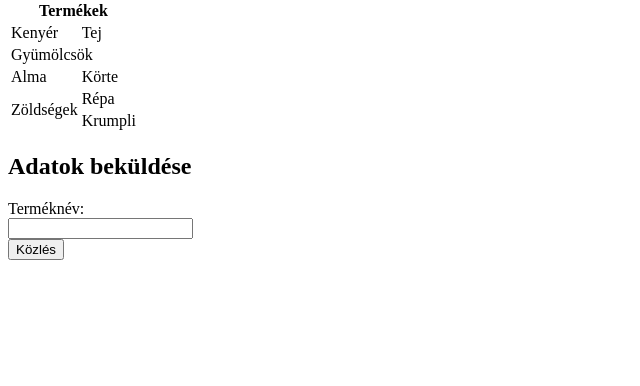
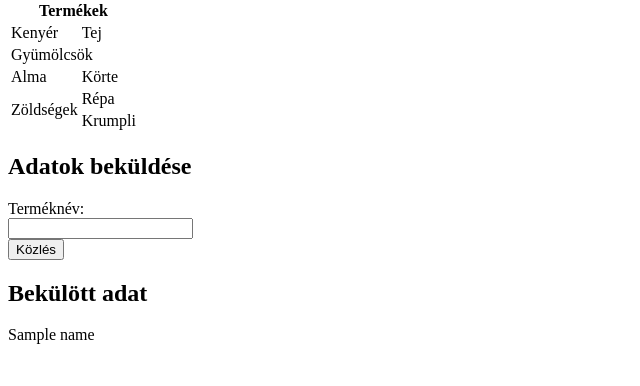
Before and after one commit to TothMarcel05/24_10_08_Toth_Marcel_Daniel_Note, a Flask app: template templates/index.html in a window 1280 px wide. Shown: the part 276-662 px from the top of the page, without its empty margins (0-640 px from the left). Run offline with Flask 3, Linux system fonts and the light colour scheme; the template is opened without the code that fills it: most values are stand-ins (such as "Sample title", 1, 10 or a date in 2020).

Commit message:
Add app.py

```diff
--- a/app.py
+++ b/app.py
@@ -3,9 +3,12 @@ from flask import Flask, render_template, request
 app = Flask(__name__)
 
 
-@app.route('/')
+@app.route('/', methods=['GET', 'POST'])
 def index():
-    return render_template('index.html')
+    name = None
+    if request.method == 'POST':
+        name = request.form.get('product_name')
+    return render_template('index.html', name=name)
 
 if __name__ == "__main__":
     app.run(debug=True)
--- a/templates/index.html
+++ b/templates/index.html
@@ -58,5 +58,10 @@
         <button type="submit"> Közlés </button>
       </form>
 
+    {% if name %}
+        <h2>Bekülött adat</h2>
+        <p>{{ name }}</p>
+    {% endif %}
+
 </body>
 </html>
```
